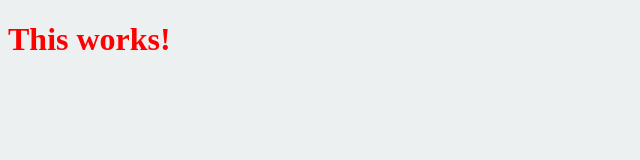
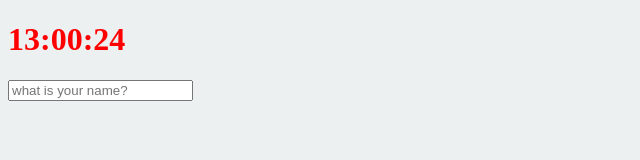
Before and after one commit to rbrb0014/vanillajs_clone-coding, a plain HTML site: page index.html in a window 1280 px wide. Shown: the whole page, without its empty margins (0-640 px from the left). Drawn offline with Linux system fonts and the light colour scheme.

Commit message:
codecheck

```diff
--- /dev/null
+++ b/clock.js
@@ -0,0 +1,19 @@
+const clockContainer = document.querySelector(".js-clock"),
+  clockTitle = clockContainer.querySelector("h1");
+
+function getTime(){
+    const date = new Date();
+    const minutes = date.getMinutes();
+    const hours = date.getHours();
+    const seconds = date.getSeconds();
+    clockTitle.innerText = `${hours < 10 ? `0${hours}` : hours
+    }:${minutes < 10 ? `0${minutes}` : minutes
+    }:${seconds < 10 ? `0${seconds}` : seconds}`;
+
+}
+
+function init(){
+    setInterval(getTime, 1000)
+}
+
+init();
--- /dev/null
+++ b/greeting.js
@@ -0,0 +1,43 @@
+const form = document.querySelector(".js-form"),
+    input = form.querySelector("input"),
+    greeting = document.querySelector(".js-greetings");
+
+const USER_LS = "currentUser",
+    SHOWING_CN = "showing";
+
+function saveName(text){
+    localStorage.setItem(USER_LS, text);
+}
+
+function handleSubmit(event) {
+    event.preventDefault();
+    const currentValue = input.value;
+    plaintGreeting(currentValue);
+    saveName(currentValue);
+}
+
+function askForName() {
+    form.classList.add(SHOWING_CN);
+    form.addEventListener("submit", handleSubmit);
+}
+
+function plaintGreeting(text) {
+    form.classList.remove(SHOWING_CN);
+    greeting.classList.add(SHOWING_CN);
+    greeting.innerText = `Hello ${text}`;
+}
+
+function loadName(){
+    const currentUser = localStorage.getItem(USER_LS);
+    if(currentUser === null){
+        askForName();
+    } else {
+        plaintGreeting(currentUser);
+    }
+}
+
+function init(){
+    loadName();
+}
+
+init();
--- a/index.css
+++ b/index.css
@@ -4,10 +4,18 @@ body{
 .btn{
     cursor: pointer;
 }
-h1 {
+body {
     color:red;
-    transition: color .5s ease-in-out;
 }
 .clicked {
     color:#8e44ad;
 }
+
+.form,
+.greetings {
+    display: none;
+}
+
+.showing {
+    display: block;
+}
--- a/index.html
+++ b/index.html
@@ -8,8 +8,15 @@
 </head>
 
 <body>
-    <h1 id="title" class="btn">This works!</h1>
-    <script src="index.js"></script>
+    <div class="js-clock">
+        <h1>00:00:00</h1>
+    </div>
+    <form class="js-form form">
+        <input type="text" placeholder="what is your name?" />
+    </form>
+    <h4 class="js-greetings greetings"></h4>
+    <script src="clock.js"></script>
+    <script src="greeting.js"></script>
 </body>
 
 </html>
```
